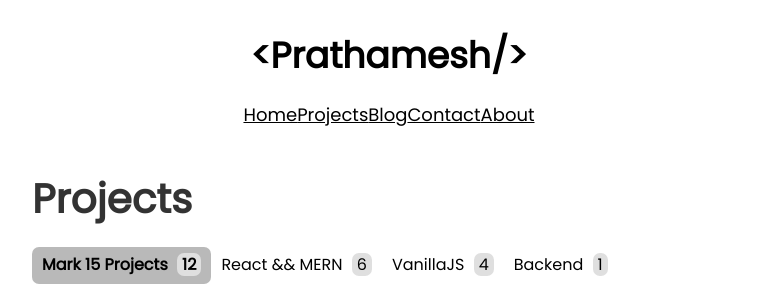
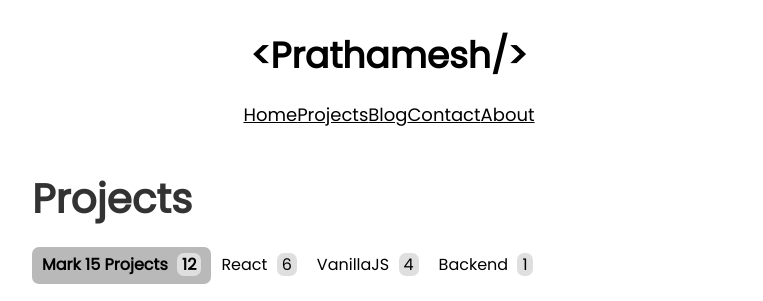
Before and after one commit to Pratham82/portfolio-v4, a Gatsby site: page /projects in a window 1280 px wide. Shown: the top 301 px of the page, without its empty margins (251-1014 px from the left). Built offline with nearby package versions, Linux system fonts and the light colour scheme; Gatsby itself is replaced by a stand-in of ours.

Commit message:
refactor(UI): updated the project's field

```diff
--- a/src/data/projectData.js
+++ b/src/data/projectData.js
@@ -110,7 +110,7 @@ const AllProjects = {
     },
   ],
 
-  "React && MERN": [
+  "React": [
     {
       title: "LaunchPad",
       desc: "Launchpad is a platform for sharing products",
```
